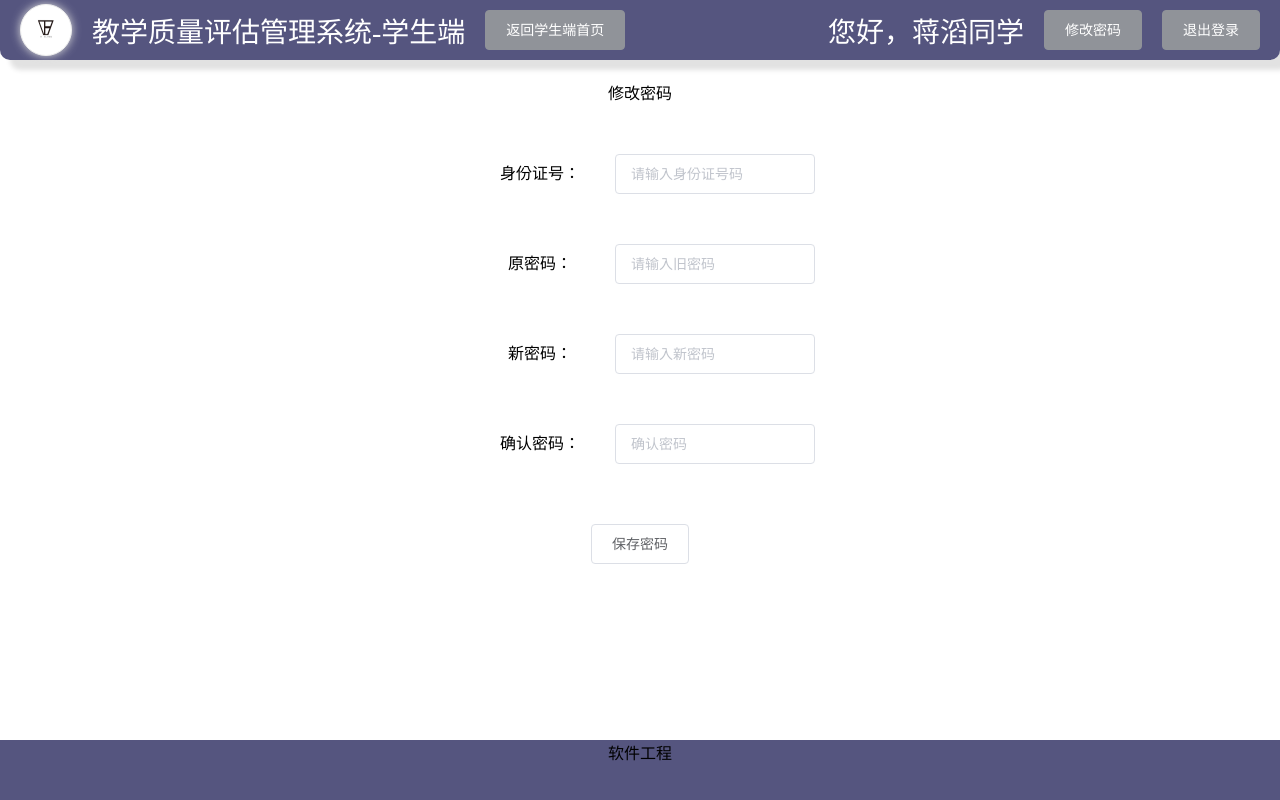
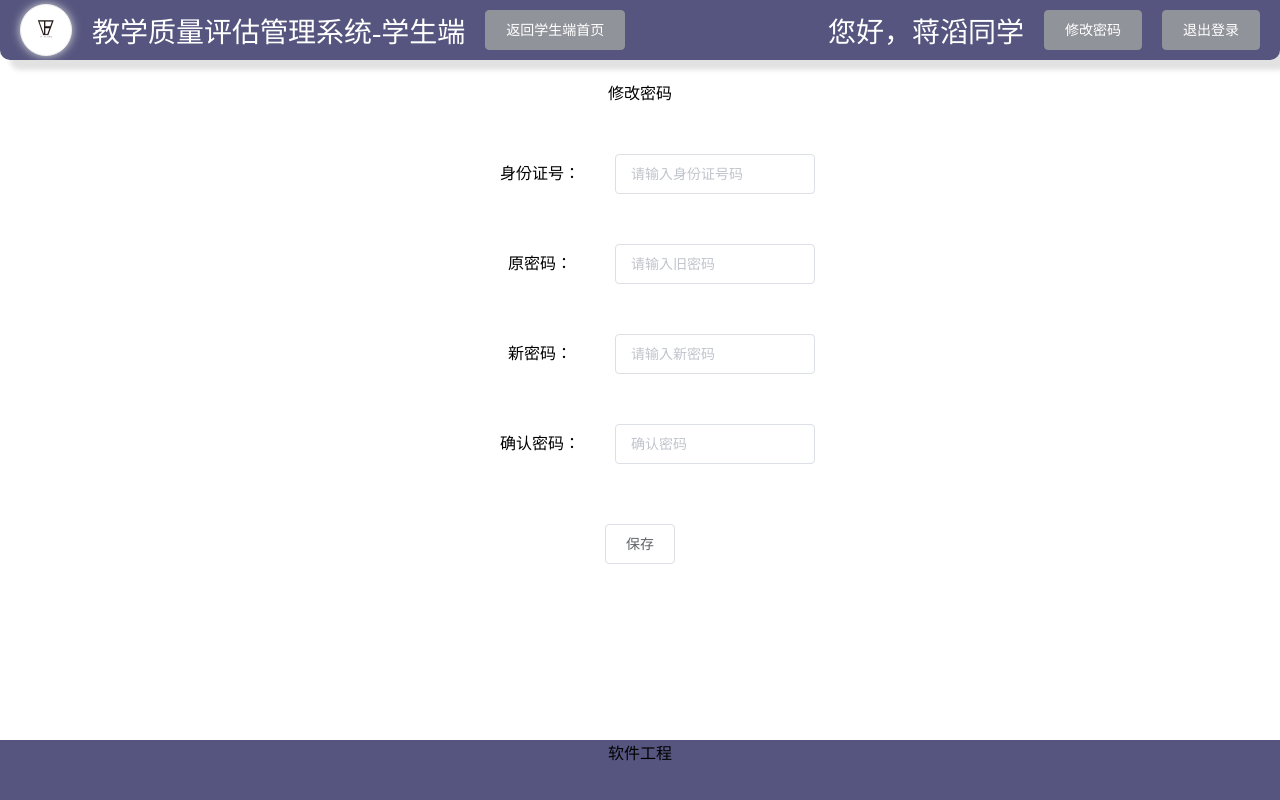
Before and after one commit to JaegerTao/tqa-system, a Vue app: page /#/changepwd in a window 1280 px wide. Built offline with nearby package versions, Linux system fonts and the light colour scheme; sample sign-in values are in the browser's storage.

Commit message:
尝试上传

```diff
--- a/src/components/Common/ChangePwd.vue
+++ b/src/components/Common/ChangePwd.vue
@@ -18,7 +18,7 @@
 				<span> 确认密码： </span>
 				<el-input placeholder="确认密码" v-model="configpwd" show-password></el-input>
 			</div>
-			<el-button class="saveButton"> 保存密码 </el-button>
+			<el-button class="saveButton"> 保存 </el-button>
 		</center>
 	</div>
 </template>
```
